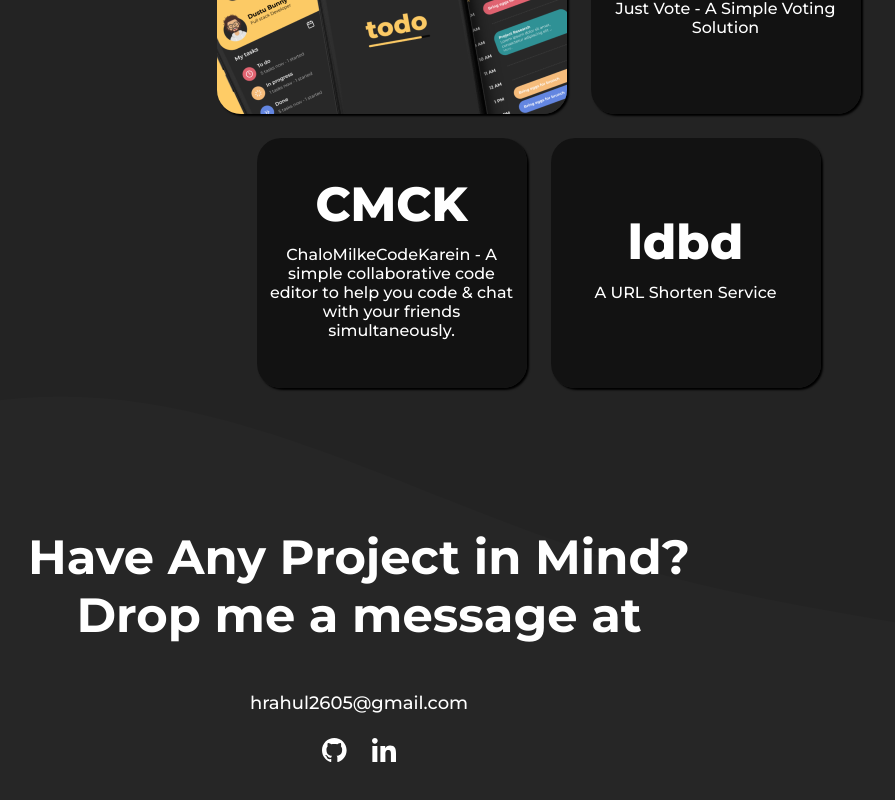
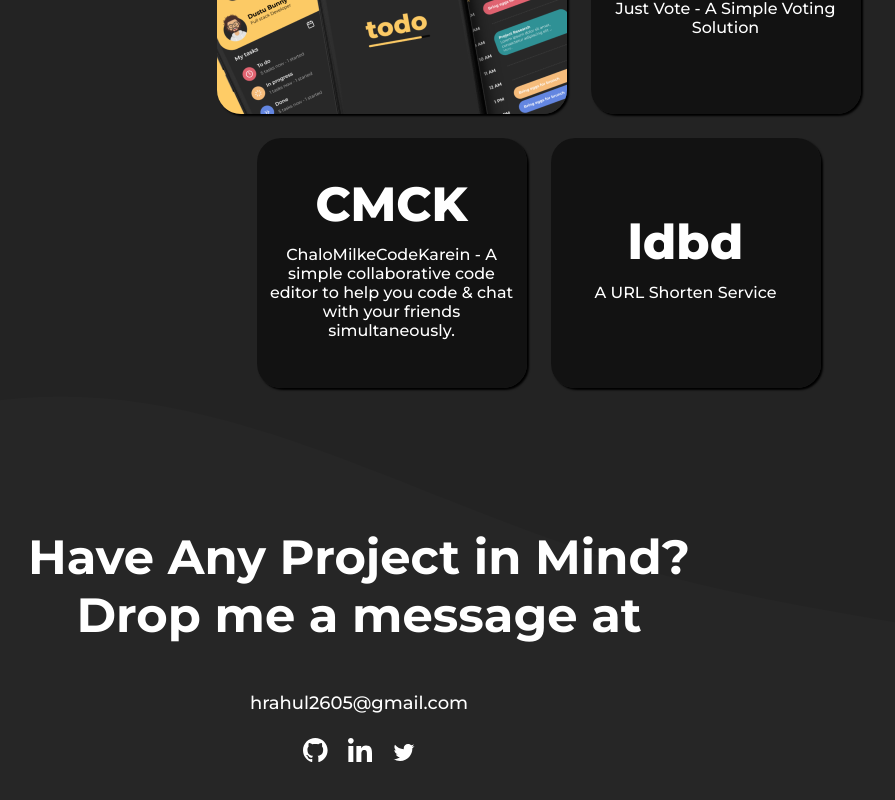
Before and after one commit to hrahul2605/portfolio, a React (Create React App) app: page / in a window 1280 px wide. Shown: the part 1694-2494 px from the top of the page, without its empty margins (281-1176 px from the left). Built offline with nearby package versions, Linux system fonts and the light colour scheme.

Commit message:
add: twitter link

```diff
--- a/src/Interface/Footer/Components/index.tsx
+++ b/src/Interface/Footer/Components/index.tsx
@@ -2,6 +2,7 @@ import React from 'react';
 import * as S from '../styles';
 import { GithubIcon } from '../../../Shared/Assets/Icons/GithubIcon';
 import { LinkedinIcon } from '../../../Shared/Assets/Icons/LinkedinIcon';
+import { TwitterIcon } from '../../../Shared/Assets/Icons/TwitterIcon';
 
 export const Footer: React.FC = () => {
   return (
@@ -17,12 +18,15 @@ export const Footer: React.FC = () => {
         </S.EmailContainer>
         <S.ContactContainer>
           <S.Contact>
-            <a href='https://github.com/hrahul2605'>
+            <S.Icon href='https://github.com/hrahul2605'>
               <GithubIcon />
-            </a>
-            <a href='https://linkedin.com/in/hrahul2605'>
+            </S.Icon>
+            <S.Icon href='https://linkedin.com/in/hrahul2605'>
               <LinkedinIcon />
-            </a>
+            </S.Icon>
+            <S.Icon style={{alignItems:'center', display: 'flex'}} href='https://twitter.com/hrahul2605'>
+              <TwitterIcon />
+            </S.Icon>
           </S.Contact>
         </S.ContactContainer>
         <S.BlobContainer>
--- a/src/Interface/Footer/styles.ts
+++ b/src/Interface/Footer/styles.ts
@@ -28,10 +28,13 @@ export const Email = styled.p({
 });
 
 export const Contact = styled(flexibleRowDiv)({
-  width: '74px',
   marginTop: '24px',
-  justifyContent: 'space-between',
+  alignItems: 'center'
 });
+
+export const Icon = styled.a({
+  margin: '0 10px',
+})
 
 export const ContactContainer = styled(flexibleRowDiv)({
   width: '100%',
--- /dev/null
+++ b/src/Shared/Assets/Icons/TwitterIcon/index.tsx
@@ -0,0 +1,19 @@
+import React, { HTMLAttributes } from "react";
+
+type Props = HTMLAttributes<SVGElement>;
+
+export const TwitterIcon = ({ ...all }: Props) => (
+  <svg
+    width="24"
+    height="24"
+    viewBox="0 0 24 24"
+    fill="none"
+    xmlns="http://www.w3.org/2000/svg"
+    {...all}
+  >
+    <path
+      fill="white"
+      d="M22.46,6C21.69,6.35 20.86,6.58 20,6.69C20.88,6.16 21.56,5.32 21.88,4.31C21.05,4.81 20.13,5.16 19.16,5.36C18.37,4.5 17.26,4 16,4C13.65,4 11.73,5.92 11.73,8.29C11.73,8.63 11.77,8.96 11.84,9.27C8.28,9.09 5.11,7.38 3,4.79C2.63,5.42 2.42,6.16 2.42,6.94C2.42,8.43 3.17,9.75 4.33,10.5C3.62,10.5 2.96,10.3 2.38,10C2.38,10 2.38,10 2.38,10.03C2.38,12.11 3.86,13.85 5.82,14.24C5.46,14.34 5.08,14.39 4.69,14.39C4.42,14.39 4.15,14.36 3.89,14.31C4.43,16 6,17.26 7.89,17.29C6.43,18.45 4.58,19.13 2.56,19.13C2.22,19.13 1.88,19.11 1.54,19.07C3.44,20.29 5.7,21 8.12,21C16,21 20.33,14.46 20.33,8.79C20.33,8.6 20.33,8.42 20.32,8.23C21.16,7.63 21.88,6.87 22.46,6Z"
+    />
+  </svg>
+);
```
